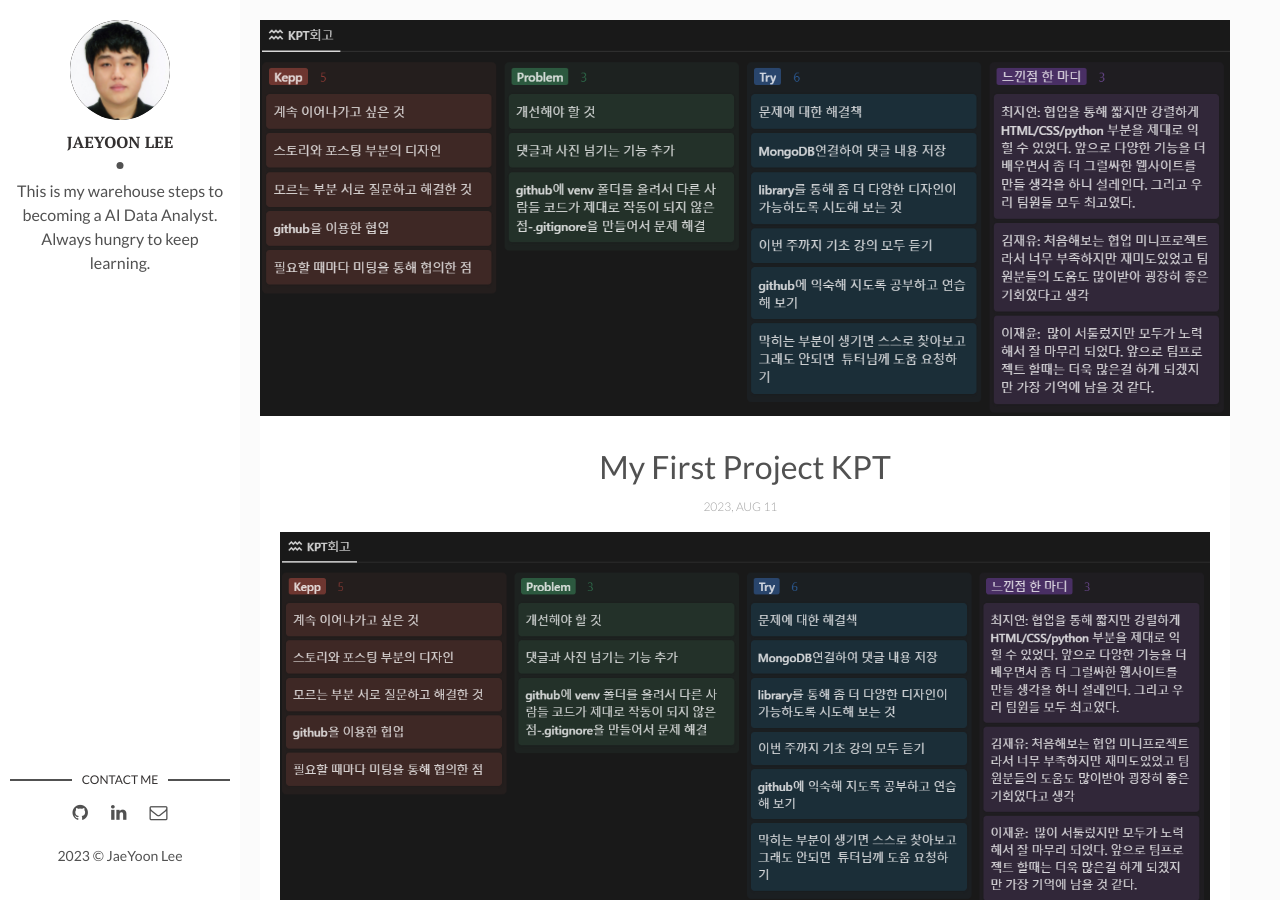
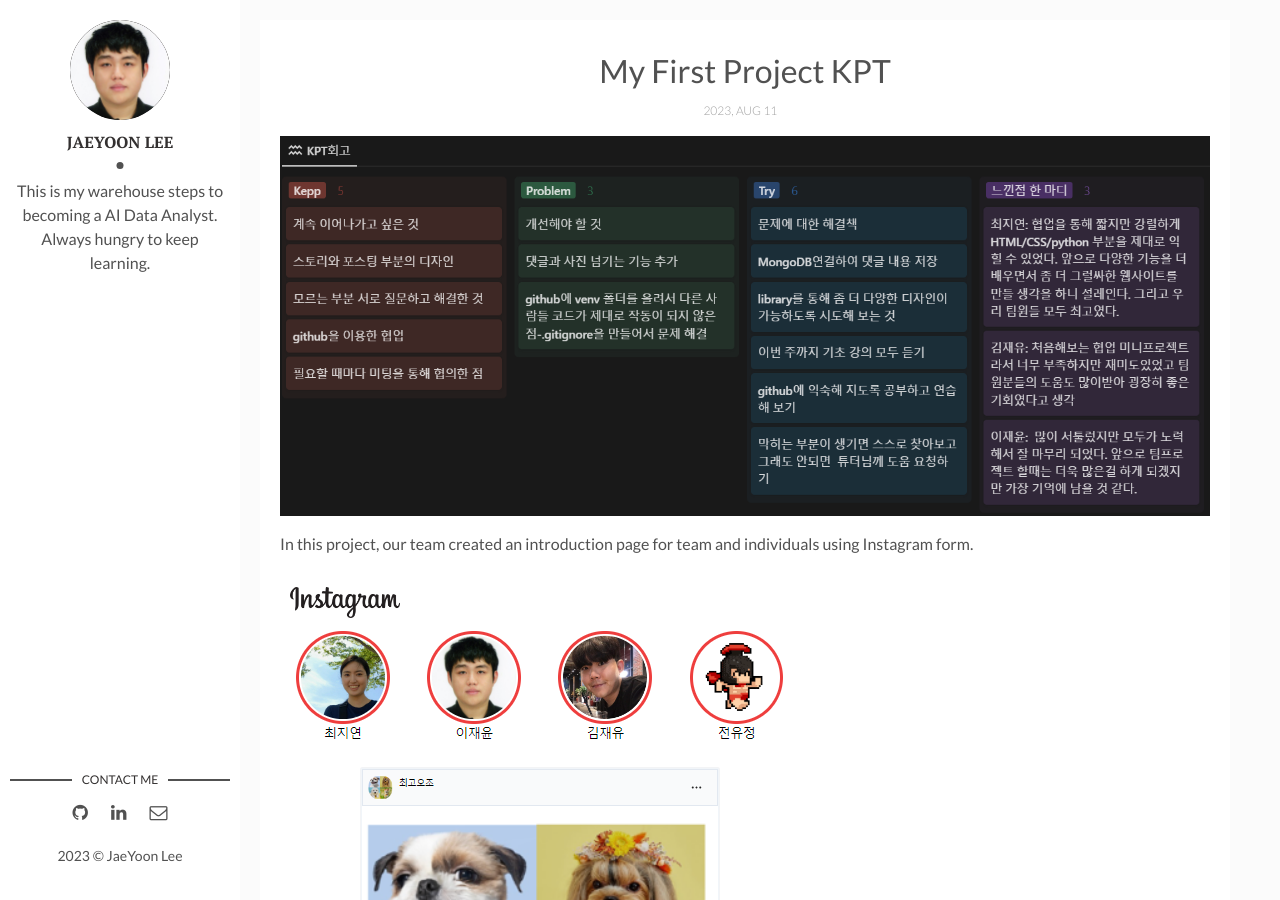
Before and after one commit to JaeYoonAI/JaeYoonAI.github.io, a Jekyll site: the page built from _posts/2023-08-11-Project-KPT.markdown, in a window 1280 px wide and 900 px high. Built offline with Jekyll 4.4.1, drawn with Linux system fonts in a browser that asks for light colours; comment, search, counter and statistics services are not loaded.

Commit message:
delphotos

```diff
--- a/_posts/2023-08-11-Project-KPT.markdown
+++ b/_posts/2023-08-11-Project-KPT.markdown
@@ -3,7 +3,6 @@ layout: post
 title: My First Project KPT
 date: 2023-08-11 20:36:20 +0900
 description: KPT # Add post description (optional)
-img: kpt.png # Add image post (optional)
 fig-caption: # Add figcaption (optional)
 tags: [Developer, Project, KPT]
 ---
```
